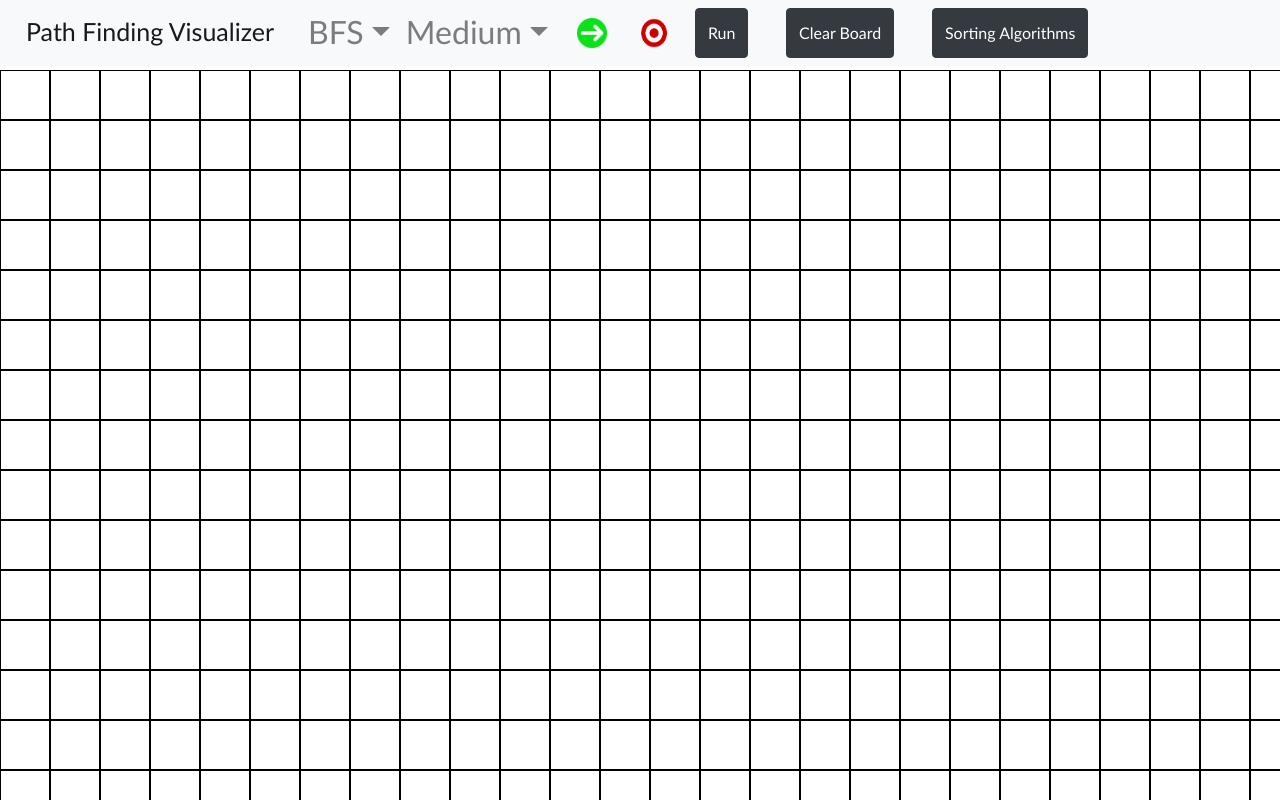
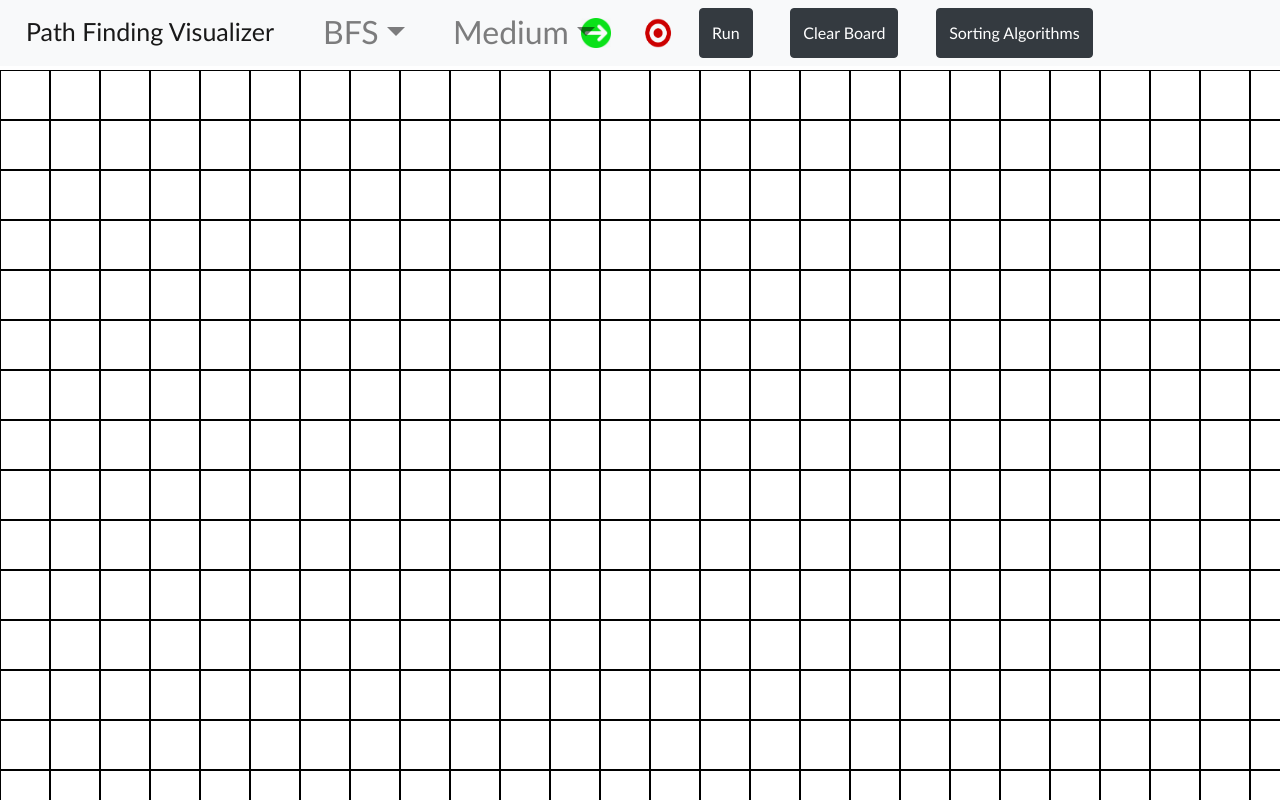
Before and after one commit to jcarlson212/Path-Finding-Visualizer, a React (Create React App) app: page / in a window 1280 px wide. Shown: the top 800 px of the page. Built offline with nearby package versions, Linux system fonts and the light colour scheme.

Commit message:
Dropdown paddinig

```diff
--- a/src/Search/NavigationBar.js
+++ b/src/Search/NavigationBar.js
@@ -120,13 +120,13 @@ export class NavigationBar extends React.Component{
                 <Navbar.Collapse id="basic-navbar-nav">
                     <Nav className="testing">
                         <Navbar.Brand className="testing2" href="#home">Path Finding Visualizer</Navbar.Brand>
-                        <NavDropdown title={this.state.algorithm} id="basic-nav-dropdown">
+                        <NavDropdown style={{ width: 100, marginLeft: 15, marginRight: 15 }} title={this.state.algorithm} id="basic-nav-dropdown">
                             <NavDropdown.Item onClick={ () => this.change_algorithm("A*") }>A*</NavDropdown.Item>
                             <NavDropdown.Item onClick={ () => this.change_algorithm("DFS") }>DFS</NavDropdown.Item>
                             <NavDropdown.Item onClick={ () => this.change_algorithm("BFS") }>BFS</NavDropdown.Item>
                         </NavDropdown>
 
-                        <NavDropdown title={this.state.speed} id="basic-nav-dropdown">
+                        <NavDropdown style={{ width: 100, marginLeft: 15, marginRight: 15 }} title={this.state.speed} id="basic-nav-dropdown">
                             <NavDropdown.Item onClick={ () => this.change_speed("Slow") }>Slow</NavDropdown.Item>
                             <NavDropdown.Item onClick={ () => this.change_speed("Medium") }>Medium</NavDropdown.Item>
                             <NavDropdown.Item onClick={ () => this.change_speed("Fast") }>Fast</NavDropdown.Item>
```
